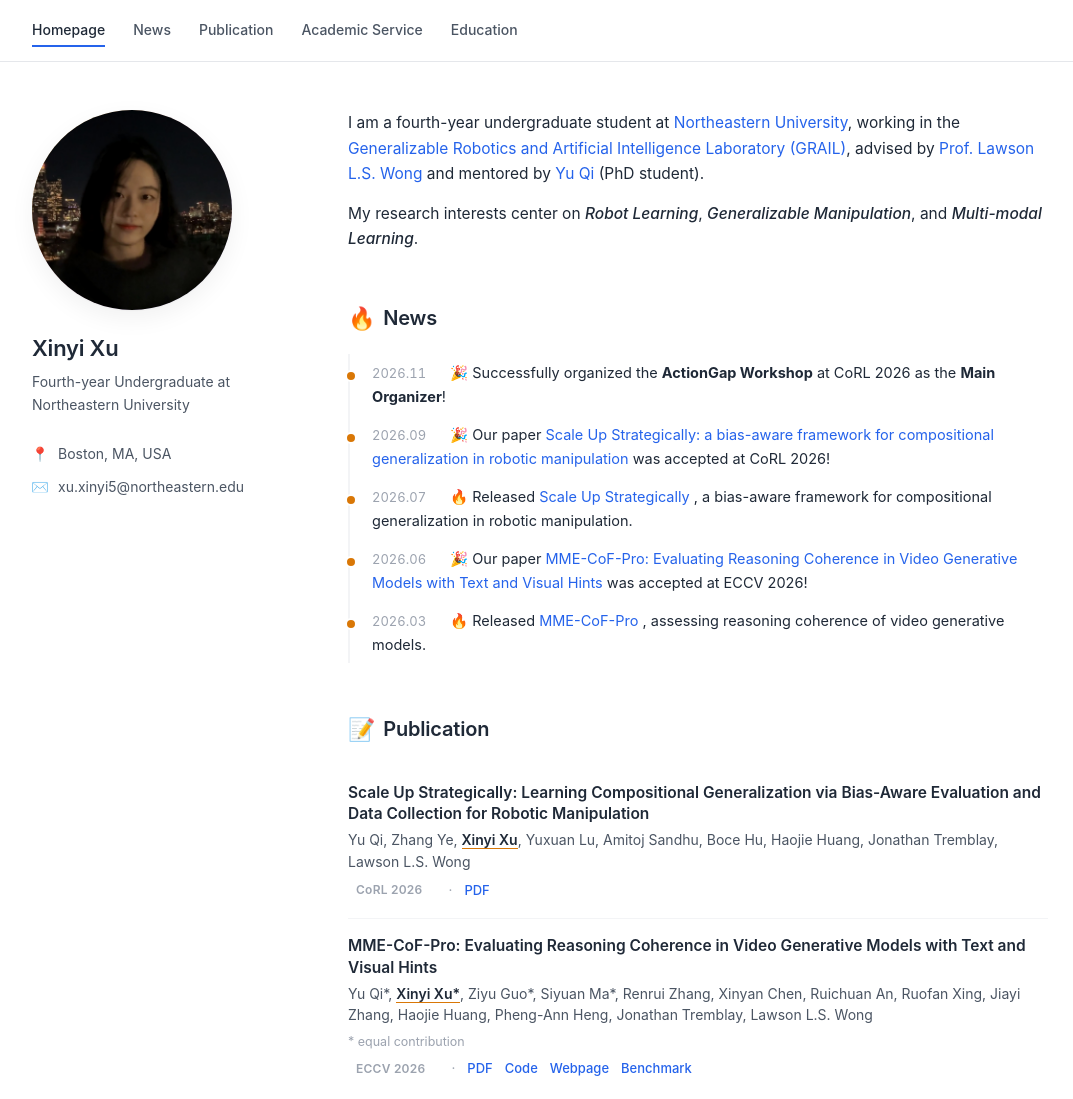
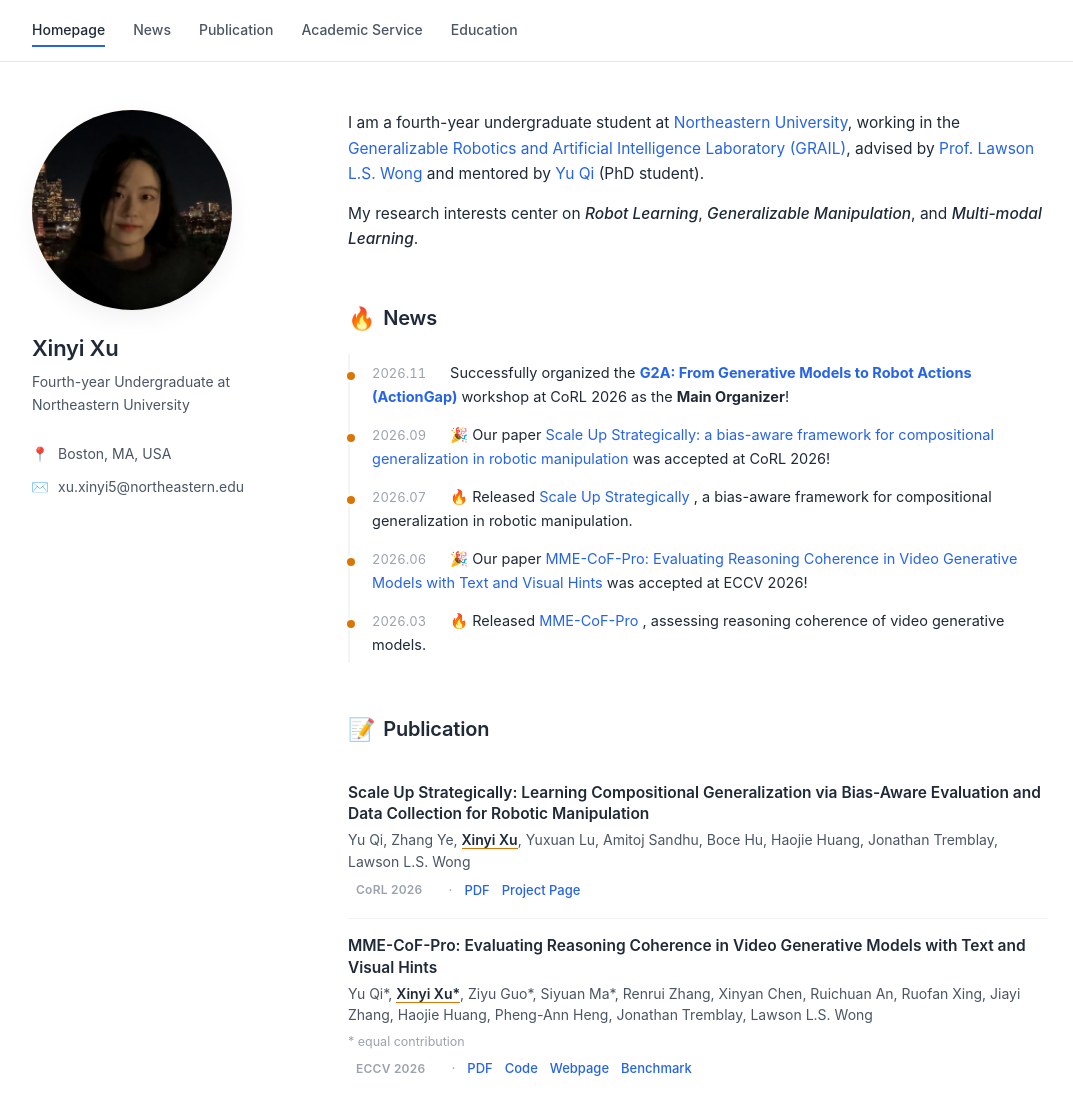
Before and after one commit to XinyiXu-0214/XinyiXu-0214.github.io, a plain HTML site: page index.html in a window 1280 px wide. Shown: the top 1099 px of the page, without its empty margins (100-1173 px from the left). Drawn offline with Linux system fonts and the light colour scheme.

Commit message:
Revise news item for ActionGap Workshop at CoRL 2026
Updated news section with new workshop details and links.

```diff
--- a/index.html
+++ b/index.html
@@ -396,9 +396,11 @@
 
           <li>
             <span class="date">2026.11</span>
-            🎉 Successfully organized the
-            <strong>ActionGap Workshop</strong>
-            at CoRL 2026 as the <strong>Main Organizer</strong>!
+            Successfully organized the
+            <a href="https://actiongapworkshop.github.io/">
+              <strong>G2A: From Generative Models to Robot Actions (ActionGap)</strong>
+            </a>
+            workshop at CoRL 2026 as the <strong>Main Organizer</strong>!
           </li>
 
           <li>
@@ -465,6 +467,7 @@
             <span class="badge">CoRL 2026</span>
             <span>·</span>
             <a href="https://arxiv.org/abs/2607.21582">PDF</a>
+            <a href="https://yqi19.github.io/scale-up-strategically/">Project Page</a>
           </div>
         </div>
 
```
